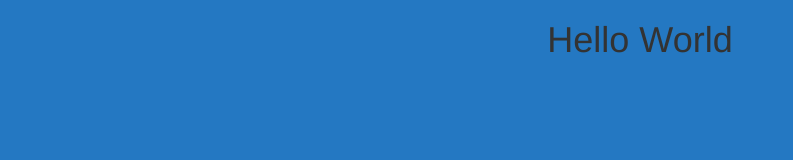
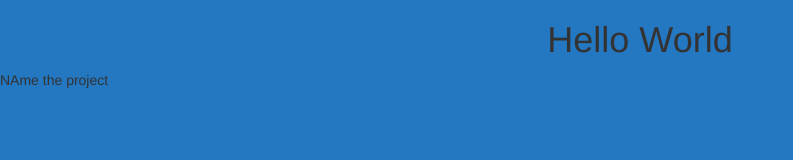
Before and after one commit to AnjanaKavinda/FistProjGit, a plain HTML site: page index.html in a window 1280 px wide. Shown: the whole page, without its empty margins (0-793 px from the left). Drawn offline with nearby package versions, Linux system fonts and the light colour scheme.

Commit message:
Add p tag to home paghe

```diff
--- a/index.html
+++ b/index.html
@@ -19,7 +19,7 @@
     </head>
     <body>
         <h1 class="text-center">Hello World</h1>
-
+        <p>NAme the project</p>
         <!-- jQuery -->
         <script src="https://ajax.googleapis.com/ajax/libs/jquery/1.12.4/jquery.min.js"></script>
         <!-- Bootstrap JavaScript -->
```
